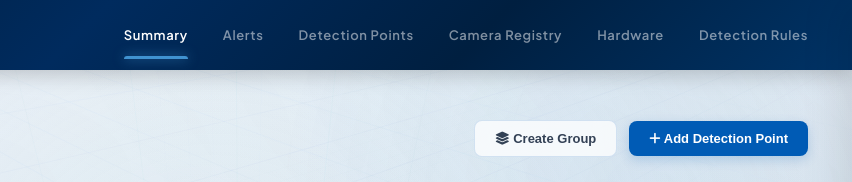
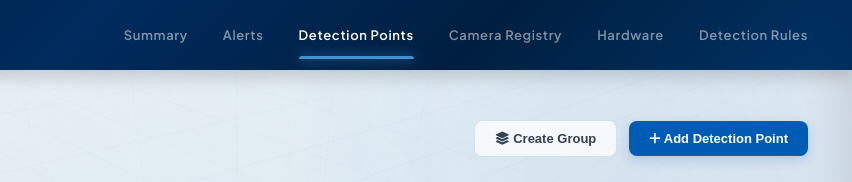
Before and after one commit to raedaldweik/education, a plain HTML site: page detection.html in a window 1280 px wide. Shown: the top 182 px of the page, 428-1280 px from the left. Drawn offline with Linux system fonts and the light colour scheme.

Commit message:
Update detection.html

```diff
--- a/detection.html
+++ b/detection.html
@@ -94,9 +94,9 @@ body.panel-open { overflow: hidden; }
 <nav class="nav">
   <img class="logo-img" src="https://avantustraining.com/wp-content/uploads/2023/02/sas-logo-white-large-1024x420.webp" alt="SAS">
   <div class="nav-tabs">
-     <a href="https://raedaldweik.github.io/education/index.html" class="tab active">Summary</a>
+     <a href="https://raedaldweik.github.io/education/index.html" class="tab">Summary</a>
     <a href="https://raedaldweik.github.io/education/alerts.html" class="tab">Alerts</a>
-    <a href="https://raedaldweik.github.io/education/detection.html" class="tab">Detection Points</a>
+    <a href="https://raedaldweik.github.io/education/detection.html" class="tab active">Detection Points</a>
     <a href="https://raedaldweik.github.io/education/camera.html" class="tab">Camera Registry</a>
     <a href="https://raedaldweik.github.io/education/hardware.html" class="tab">Hardware</a>
     <a href="https://raedaldweik.github.io/education/rules.html" class="tab">Detection Rules</a>
```
